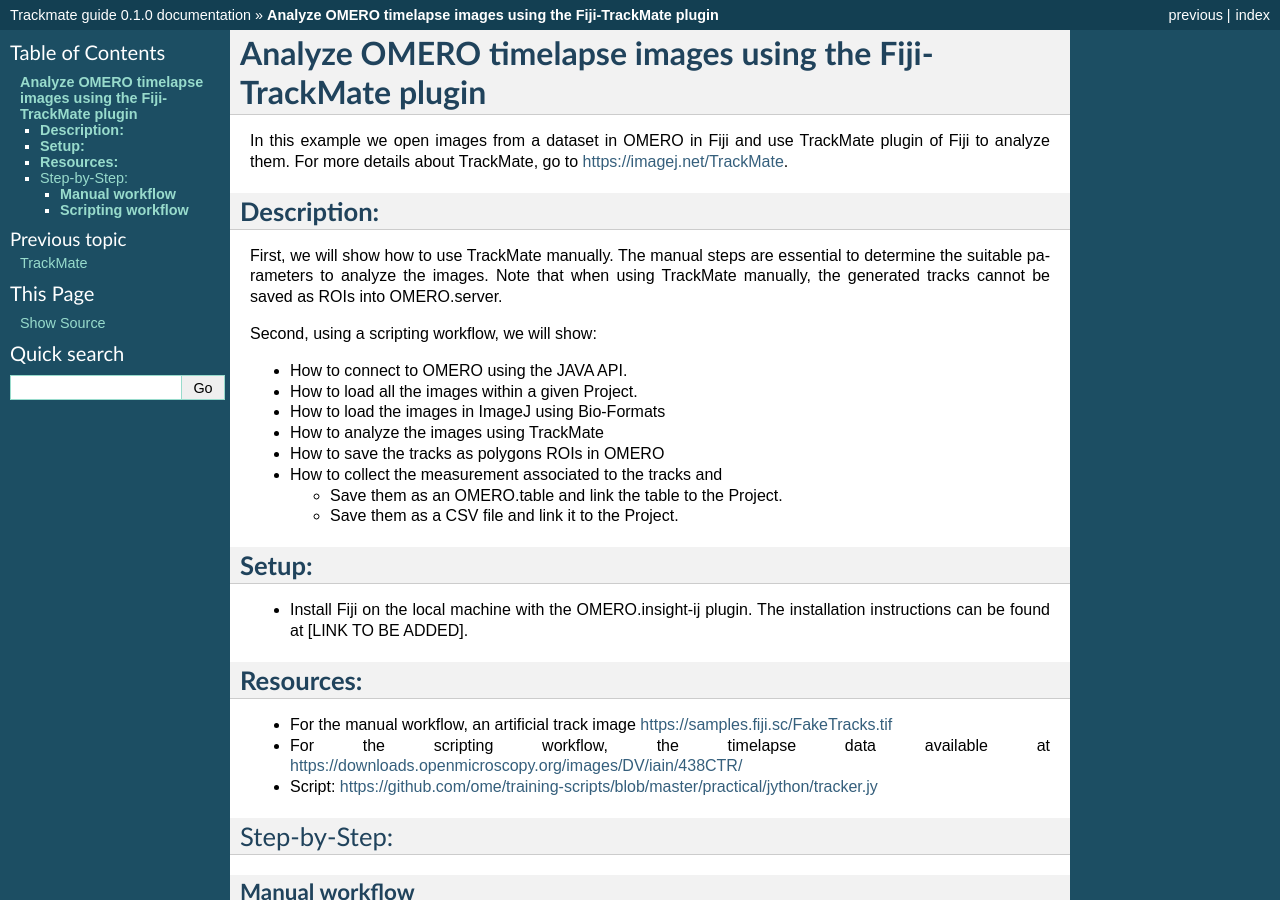
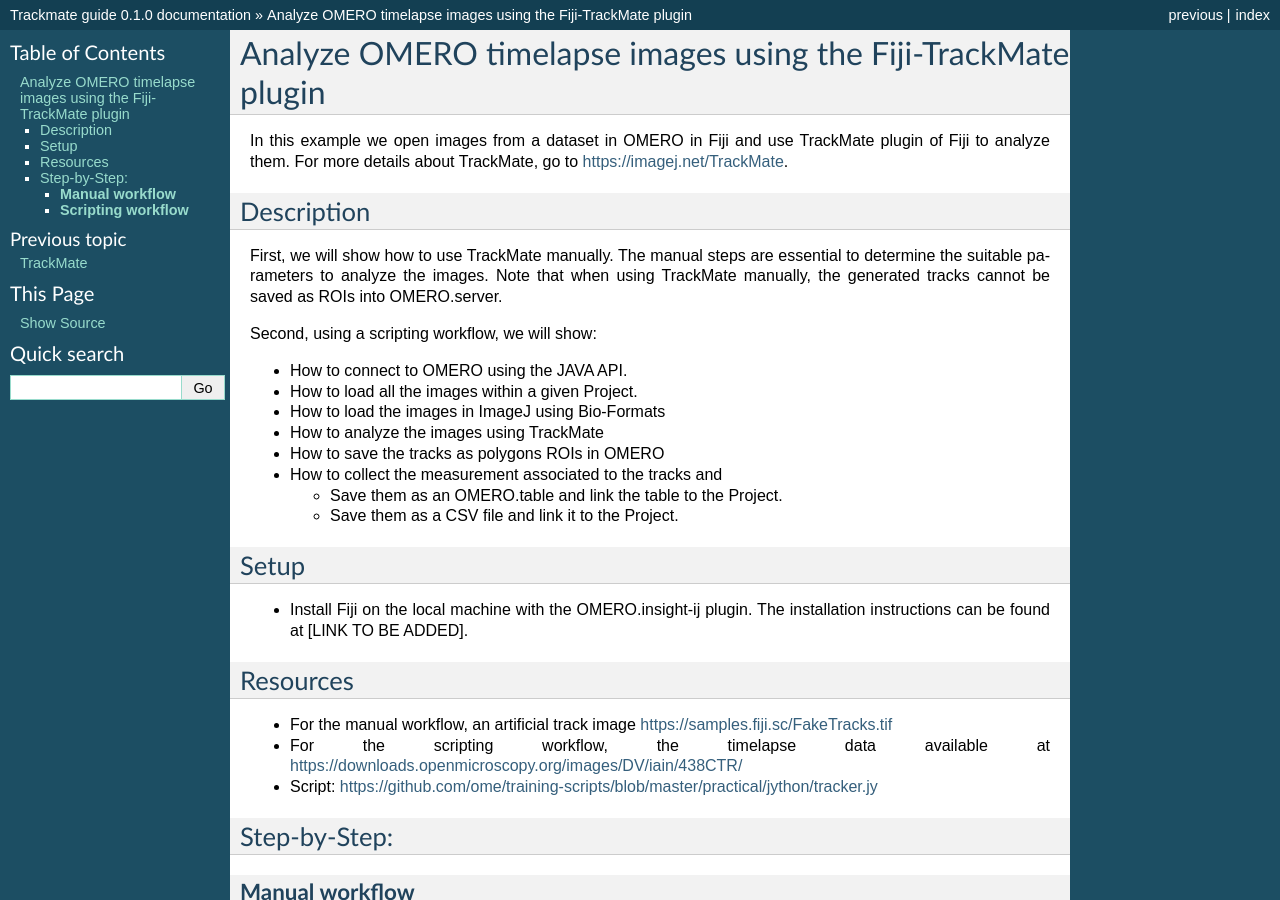
Before and after one commit to ome/omero-guide-trackmate, a Sphinx documentation site: the page built from docs/fijitrackmate.rst, in a window 1280 px wide and 900 px high. Built offline with Sphinx 7.4.7, drawn with Linux system fonts in a browser that asks for light colours.

Commit message:
review header

```diff
--- a/docs/fijitrackmate.rst
+++ b/docs/fijitrackmate.rst
@@ -1,10 +1,10 @@
-**Analyze OMERO timelapse images using the Fiji-TrackMate plugin**
-==================================================================
+Analyze OMERO timelapse images using the Fiji-TrackMate plugin
+==============================================================
 
 In this example we open images from a dataset in OMERO in Fiji and use TrackMate plugin of Fiji to analyze them. For more details about TrackMate, go to \ https://imagej.net/TrackMate\ .
 
-**Description:**
-----------------
+Description
+-----------
 
 First, we will show how to use TrackMate manually. The manual steps are essential to determine the suitable parameters to analyze the images. Note that when using TrackMate manually, the generated tracks cannot be saved as ROIs into OMERO.server.
 
@@ -26,13 +26,13 @@
 
    -  Save them as a CSV file and link it to the Project.
 
-**Setup:**
-----------
+Setup
+-----
 
 -  Install Fiji on the local machine with the OMERO.insight-ij plugin. The installation instructions can be found at [LINK TO BE ADDED].
 
-**Resources:**
---------------
+Resources
+---------
 
 -  For the manual workflow, an artificial track image \ https://samples.fiji.sc/FakeTracks.tif
 
```
